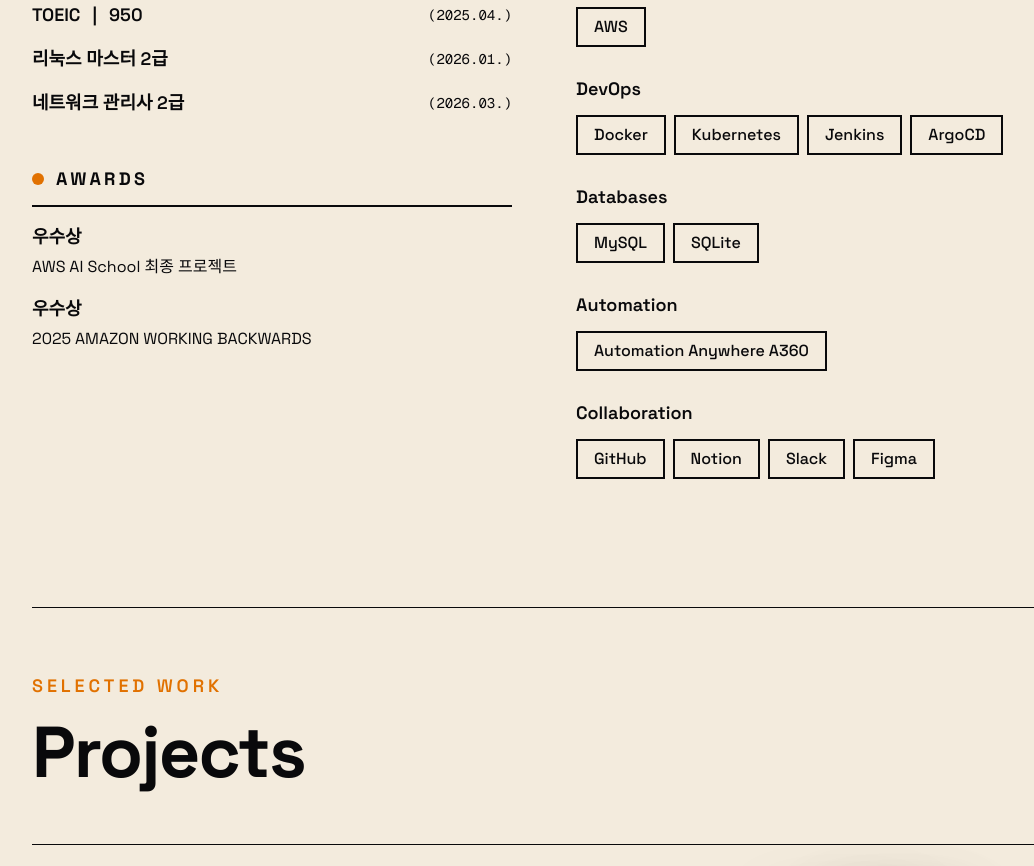
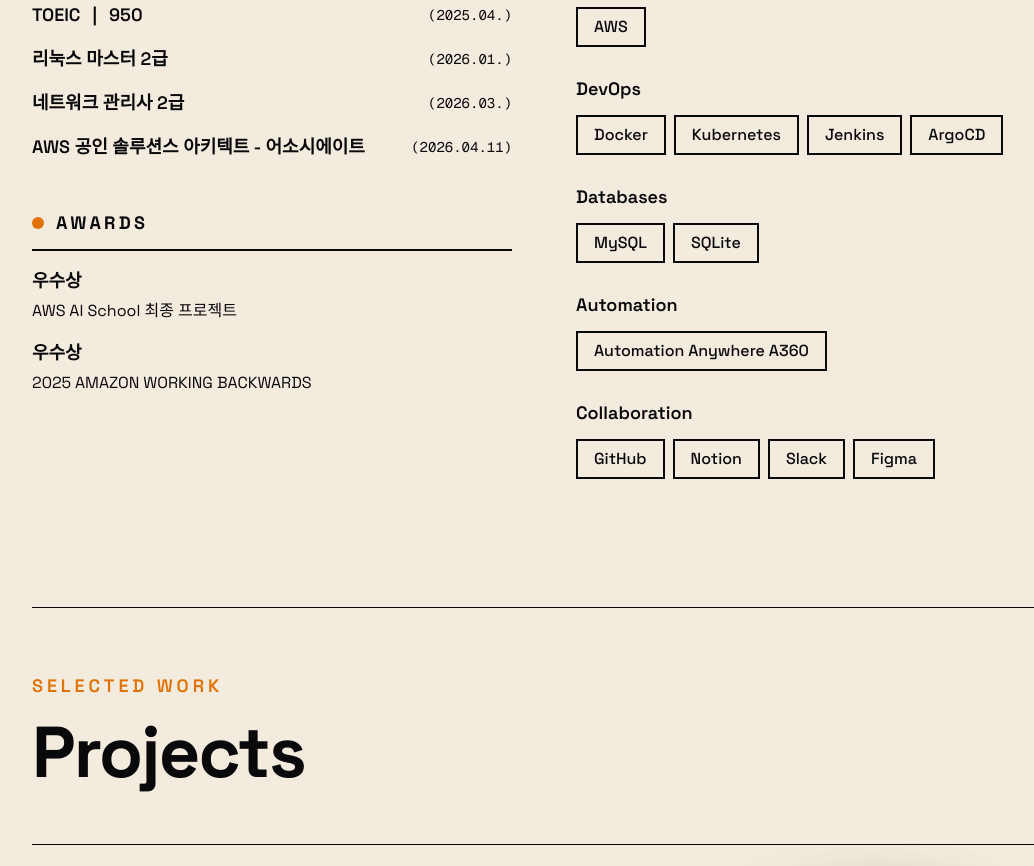
Before and after one commit to jeegle16-alt/moonfolio, a Next.js app: page / in a window 1280 px wide. Shown: the part 1980-2846 px from the top of the page, without its empty margins (96-1130 px from the left). Built offline with nearby package versions, Linux system fonts and the light colour scheme; a web font is replaced by a local one.

Commit message:
add aws-saa

```diff
--- a/components/sections/About.tsx
+++ b/components/sections/About.tsx
@@ -62,6 +62,13 @@ const certificates = [
       en: "Network Administrator Level 2",
     },
     year: "(2026.03.)",
+  },
+  {
+    name: {
+      kr: "AWS 공인 솔루션스 아키텍트 - 어소시에이트",
+      en: "AWS Certified Solutions Architect - Associate",
+    },
+    year: "(2026.04.11)",
   },
 ];
 
```
